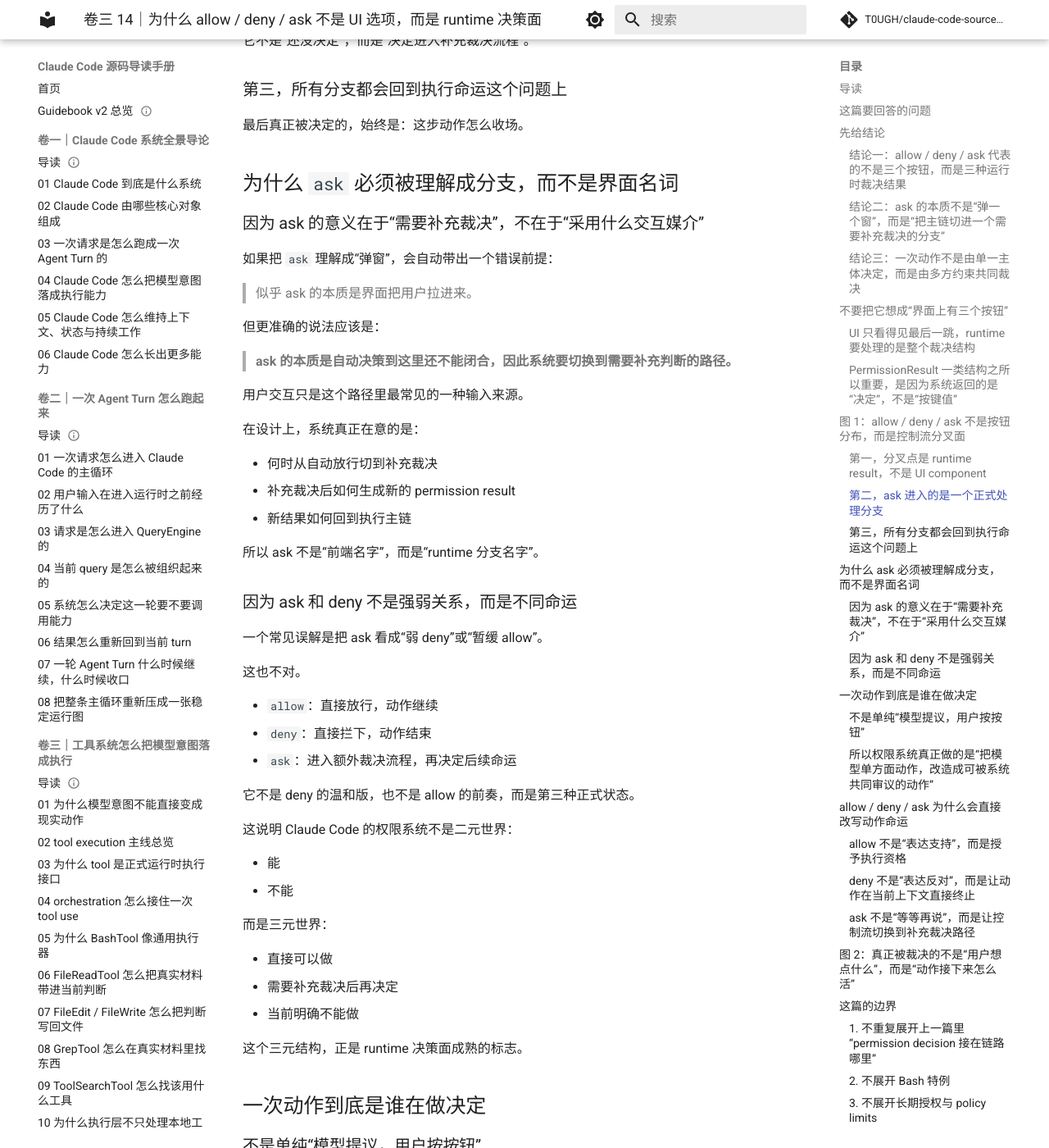
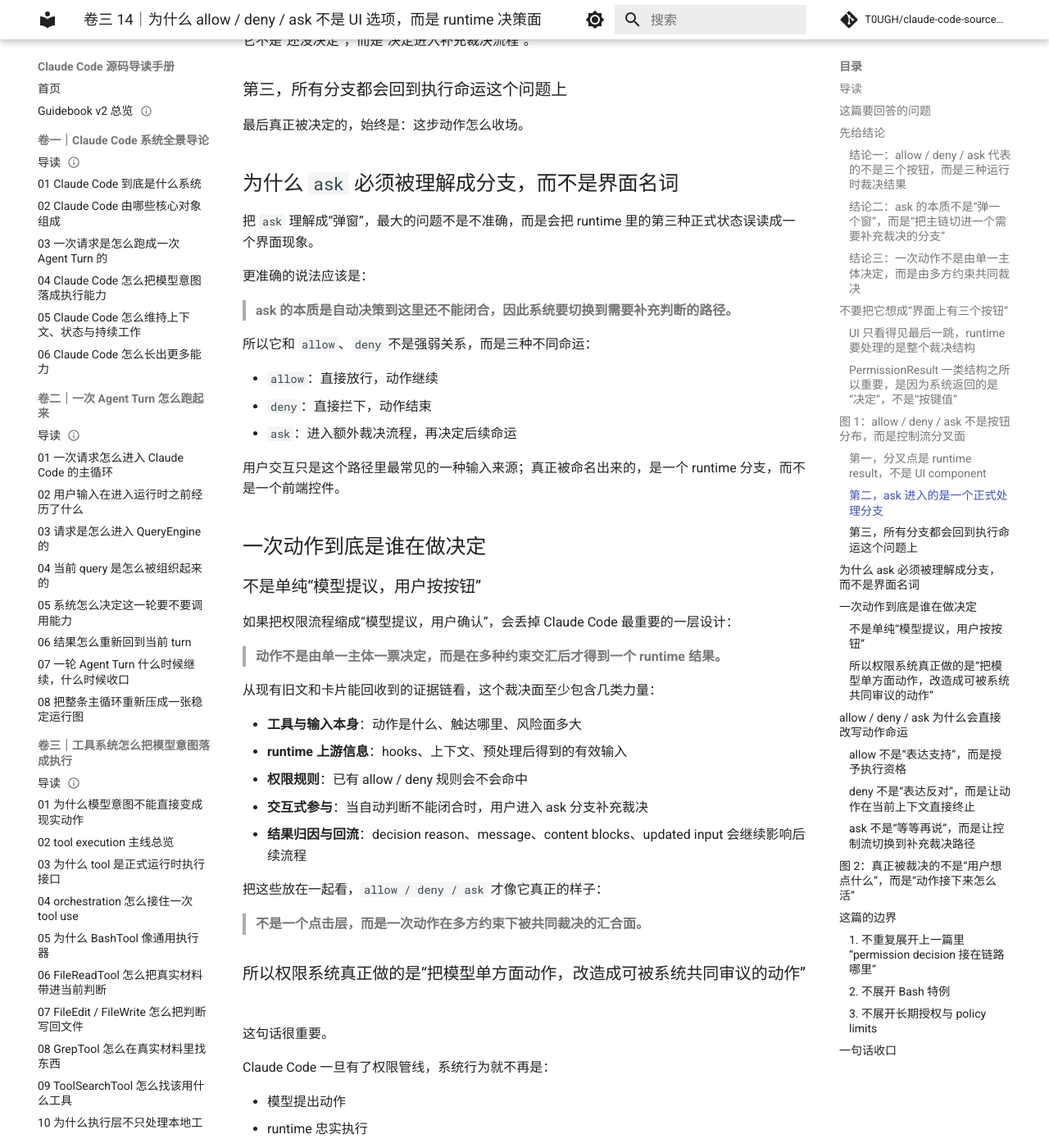
Before and after one commit to T0UGH/claude-code-source-guide, an MkDocs documentation site: the page built from docs/guidebookv2/volume-3/14-why-allow-deny-ask-are-a-runtime-decision-surface.md, in a window 1280 px wide and 1400 px high, scrolled down 5057 px. Shown: the whole window at 82% size. Built offline with MkDocs 1.6.1 and Material for MkDocs 9.7.7, drawn with Linux system fonts in a browser that asks for light colours; comment, search, counter and statistics services are not loaded.

Commit message:
reduce friction in volume-3 permission series

```diff
--- a/docs/guidebookv2/volume-3/14-why-allow-deny-ask-are-a-runtime-decision-surface.md
+++ b/docs/guidebookv2/volume-3/14-why-allow-deny-ask-are-a-runtime-decision-surface.md
@@ -180,50 +180,19 @@ flowchart TD
 
 ## 为什么 `ask` 必须被理解成分支，而不是界面名词
 
-### 因为 ask 的意义在于“需要补充裁决”，不在于“采用什么交互媒介”
+把 `ask` 理解成“弹窗”，最大的问题不是不准确，而是会把 runtime 里的第三种正式状态误读成一个界面现象。
 
-如果把 `ask` 理解成“弹窗”，会自动带出一个错误前提：
-
-> 似乎 ask 的本质是界面把用户拉进来。
-
-但更准确的说法应该是：
+更准确的说法应该是：
 
 > **ask 的本质是自动决策到这里还不能闭合，因此系统要切换到需要补充判断的路径。**
 
-用户交互只是这个路径里最常见的一种输入来源。
-
-在设计上，系统真正在意的是：
-
-- 何时从自动放行切到补充裁决
-- 补充裁决后如何生成新的 permission result
-- 新结果如何回到执行主链
-
-所以 ask 不是“前端名字”，而是“runtime 分支名字”。
-
-### 因为 ask 和 deny 不是强弱关系，而是不同命运
-
-一个常见误解是把 ask 看成“弱 deny”或“暂缓 allow”。
-
-这也不对。
+所以它和 `allow`、`deny` 不是强弱关系，而是三种不同命运：
 
 - `allow`：直接放行，动作继续
 - `deny`：直接拦下，动作结束
 - `ask`：进入额外裁决流程，再决定后续命运
 
-它不是 deny 的温和版，也不是 allow 的前奏，而是第三种正式状态。
-
-这说明 Claude Code 的权限系统不是二元世界：
-
-- 能
-- 不能
-
-而是三元世界：
-
-- 直接可以做
-- 需要补充裁决后再决定
-- 当前明确不能做
-
-这个三元结构，正是 runtime 决策面成熟的标志。
+用户交互只是这个路径里最常见的一种输入来源；真正被命名出来的，是一个 runtime 分支，而不是一个前端控件。
 
 ## 一次动作到底是谁在做决定
 
```
Also changed, not shown: docs/guidebookv2/volume-3/12-why-execution-layer-must-grow-a-permission-pipeline-first.md (+1 -1 lines), docs/guidebookv2/volume-3/15-why-the-permission-system-finally-collapses-into-an-execution-boundary.md (+0 -22 lines).
